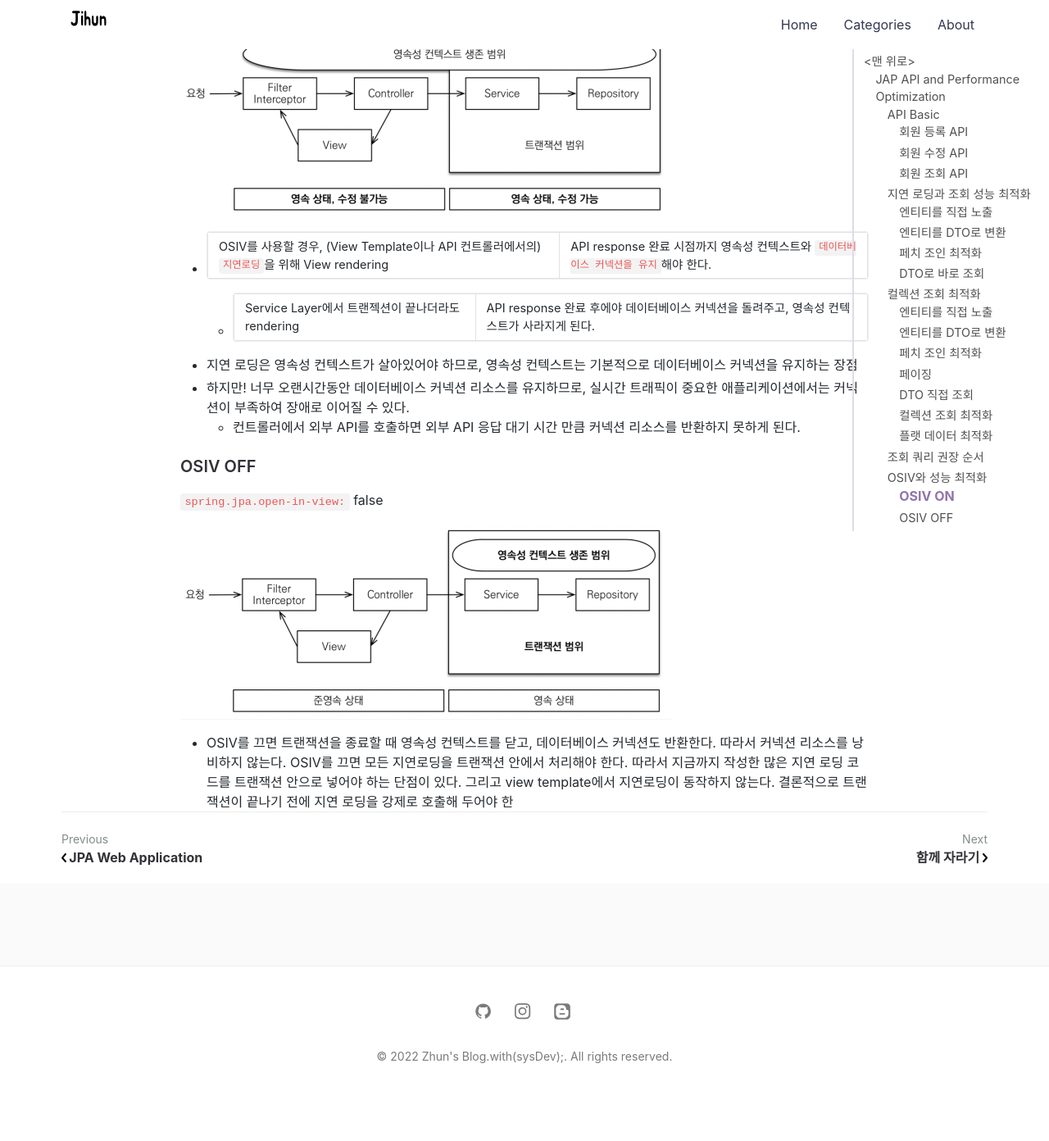
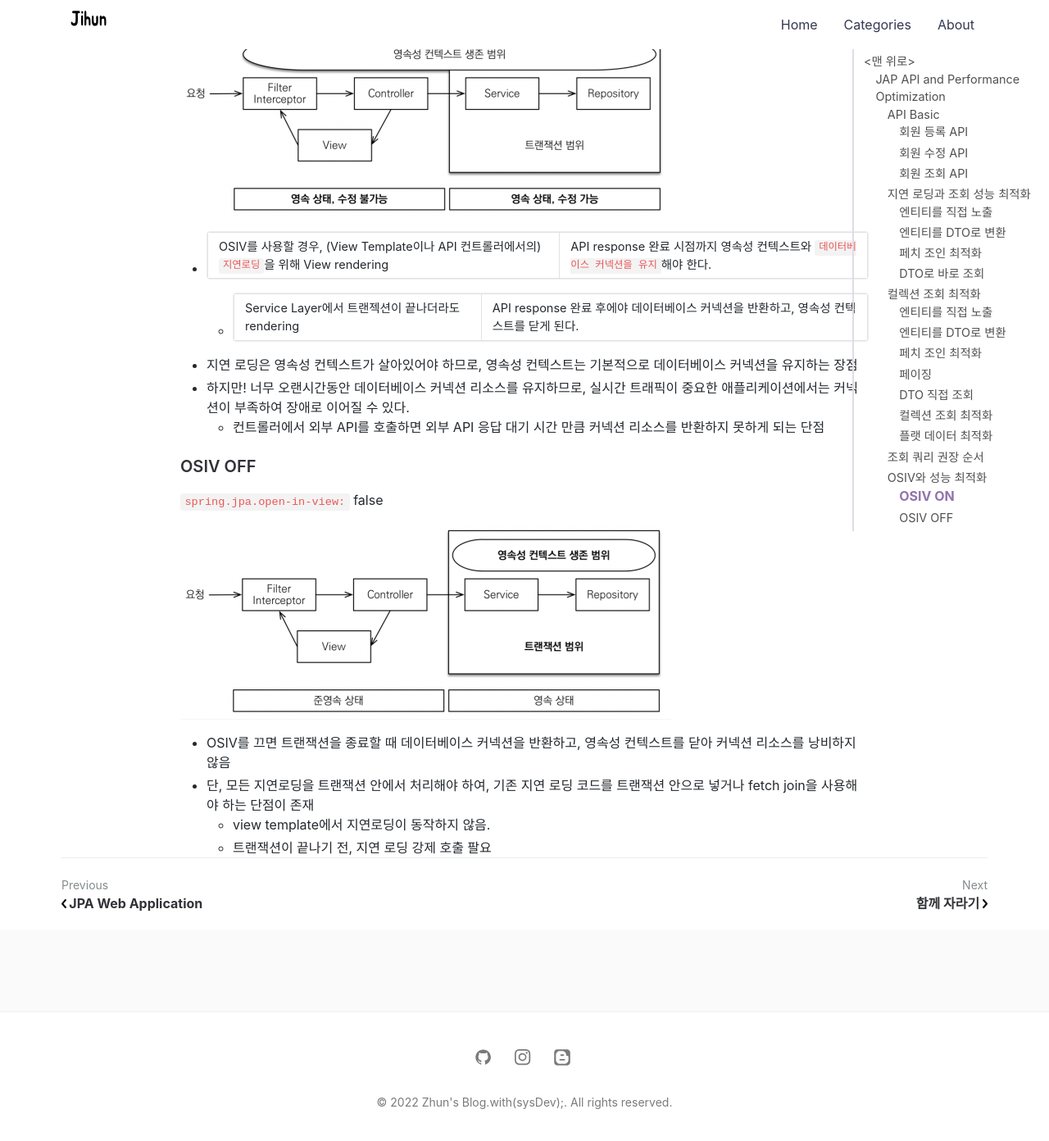
Before and after one commit to jihunparkme/jihunparkme.github.io, a Jekyll site: the page built from _posts/2022-05-24-JPA-API-and-performance-optimization.md, in a window 1280 px wide and 1400 px high, scrolled down 13684 px. Shown: the top 1392 px of the window at 82% size. Built offline with Jekyll 4.4.1, drawn with Linux system fonts in a browser that asks for light colours; nearby versions of some CDN libraries; comment, search, counter and statistics services are not loaded; before the commit the page ends 15028 px from its top, so only the background shows below that.

Commit message:
add: (OSIV와 성능 최적화) OSIV OFF

```diff
--- a/_posts/2022-05-24-JPA-API-and-performance-optimization.md
+++ b/_posts/2022-05-24-JPA-API-and-performance-optimization.md
@@ -611,10 +611,10 @@ public List<OrderFlatDto> findAllByDto_flat() {
 ![Result](https://github.com/jihunparkme/jihunparkme.github.io/blob/master/post_img/jpa/OSIV-ON.png?raw=true 'Result')
 
 - OSIV를 사용할 경우, (View Template이나 API 컨트롤러에서의) `지연로딩`을 위해 View rendering | API response 완료 시점까지 영속성 컨텍스트와 `데이터베이스 커넥션을 유지`해야 한다.
-  - Service Layer에서 트랜젝션이 끝나더라도 rendering | API response 완료 후에야 데이터베이스 커넥션을 돌려주고, 영속성 컨텍스트가 사라지게 된다.
+  - Service Layer에서 트랜젝션이 끝나더라도 rendering | API response 완료 후에야 데이터베이스 커넥션을 반환하고, 영속성 컨텍스트를 닫게 된다.
 - 지연 로딩은 영속성 컨텍스트가 살아있어야 하므로, 영속성 컨텍스트는 기본적으로 데이터베이스 커넥션을 유지하는 장점
 - 하지만! 너무 오랜시간동안 데이터베이스 커넥션 리소스를 유지하므로, 실시간 트래픽이 중요한 애플리케이션에서는 커넥션이 부족하여 장애로 이어질 수 있다.
-  - 컨트롤러에서 외부 API를 호출하면 외부 API 응답 대기 시간 만큼 커넥션 리소스를 반환하지 못하게 된다.
+  - 컨트롤러에서 외부 API를 호출하면 외부 API 응답 대기 시간 만큼 커넥션 리소스를 반환하지 못하게 되는 단점
 
 ### OSIV OFF
 
@@ -622,8 +622,7 @@ public List<OrderFlatDto> findAllByDto_flat() {
 
 ![Result](https://github.com/jihunparkme/jihunparkme.github.io/blob/master/post_img/jpa/OSIV-OFF.png?raw=true 'Result')
 
-- OSIV를 끄면 트랜잭션을 종료할 때 영속성 컨텍스트를 닫고, 데이터베이스 커넥션도 반환한다. 따라서
-커넥션 리소스를 낭비하지 않는다.
-OSIV를 끄면 모든 지연로딩을 트랜잭션 안에서 처리해야 한다. 따라서 지금까지 작성한 많은 지연 로딩
-코드를 트랜잭션 안으로 넣어야 하는 단점이 있다. 그리고 view template에서 지연로딩이 동작하지
-않는다. 결론적으로 트랜잭션이 끝나기 전에 지연 로딩을 강제로 호출해 두어야 한
+- OSIV를 끄면 트랜잭션을 종료할 때 데이터베이스 커넥션을 반환하고, 영속성 컨텍스트를 닫아 커넥션 리소스를 낭비하지 않음
+- 단, 모든 지연로딩을 트랜잭션 안에서 처리해야 하여, 기존 지연 로딩 코드를 트랜잭션 안으로 넣거나 fetch join을 사용해야 하는 단점이 존재
+  - view template에서 지연로딩이 동작하지 않음.
+  - 트랜잭션이 끝나기 전, 지연 로딩 강제 호출 팔요
```
